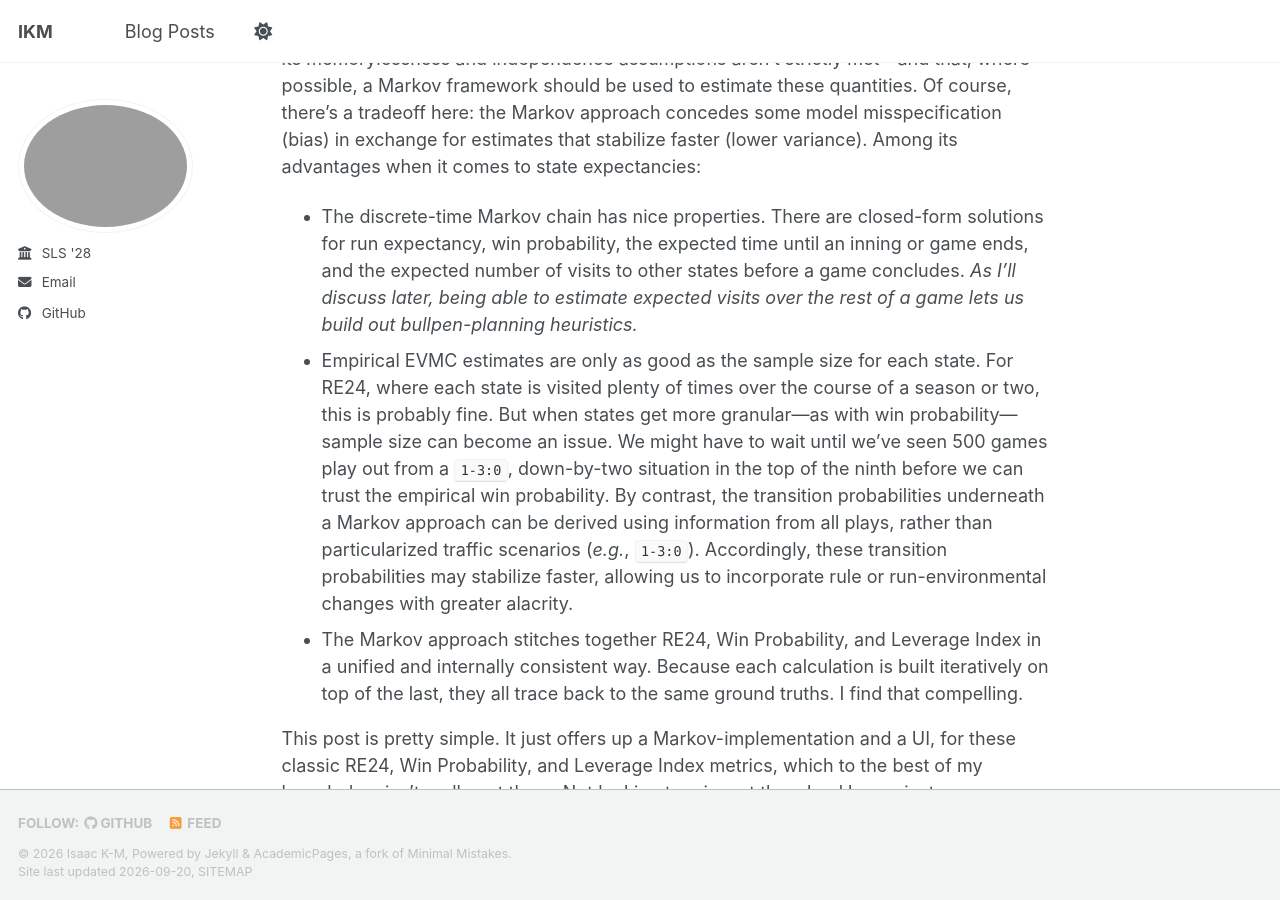
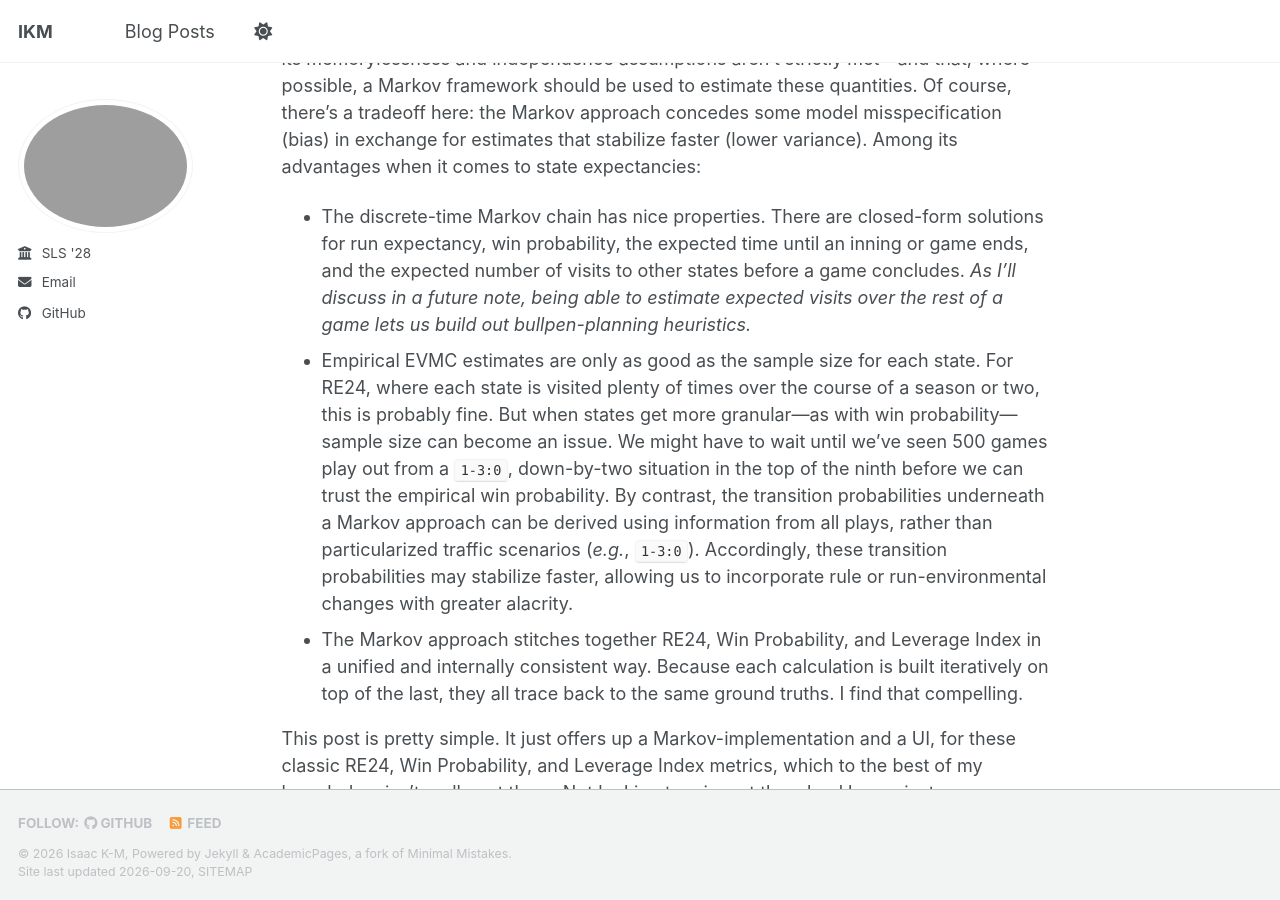
Before and after one commit to isaackleislemurphy/isaackleislemurphy.github.io, a Jekyll site: the page built from _posts/2026-09-19-blog-post-1.md, in a window 1280 px wide and 900 px high, scrolled down 621 px. Built offline with Jekyll 4.4.1, drawn with Linux system fonts in a browser that asks for light colours; a style sheet for code colours, icons or effects is not loaded.

Commit message:
sentence edit

```diff
--- a/_posts/2026-09-19-blog-post-1.md
+++ b/_posts/2026-09-19-blog-post-1.md
@@ -15,7 +15,7 @@ RE24, Win Probability, and Leverage Index are by now foundational concepts in mo
 
 I believe baseball can be well-approximated by a discrete-time Markov chain—even where its memorylessness and independence assumptions aren't strictly met—and that, where possible, a Markov framework should be used to estimate these quantities. Of course, there’s a tradeoff here: the Markov approach concedes some model misspecification (bias) in exchange for estimates that stabilize faster (lower variance). Among its advantages when it comes to state expectancies:
 
-- The discrete-time Markov chain has nice properties. There are closed-form solutions for run expectancy, win probability, the expected time until an inning or game ends, and the expected number of visits to other states before a game concludes. *As I'll discuss later, being able to estimate expected visits over the rest of a game lets us build out bullpen-planning heuristics.*
+- The discrete-time Markov chain has nice properties. There are closed-form solutions for run expectancy, win probability, the expected time until an inning or game ends, and the expected number of visits to other states before a game concludes. *As I'll discuss in a future note, being able to estimate expected visits over the rest of a game lets us build out bullpen-planning heuristics.*
 - Empirical EVMC estimates are only as good as the sample size for each state. For RE24, where each state is visited plenty of times over the course of a season or two, this is probably fine. But when states get more granular—as with win probability—sample size can become an issue. We might have to wait until we've seen 500 games play out from a `1-3:0`, down-by-two situation in the top of the ninth before we can trust the empirical win probability. By contrast, the transition probabilities underneath a Markov approach can be derived using information from all plays, rather than particularized traffic scenarios (*e.g.*, `1-3:0`). Accordingly, these transition probabilities may stabilize faster, allowing us to incorporate rule or run-environmental changes with greater alacrity.
 - The Markov approach stitches together RE24, Win Probability, and Leverage Index in a unified and internally consistent way. Because each calculation is built iteratively on top of the last, they all trace back to the same ground truths. I find that compelling.
 
```
Also changed, not shown: 1 other file.
